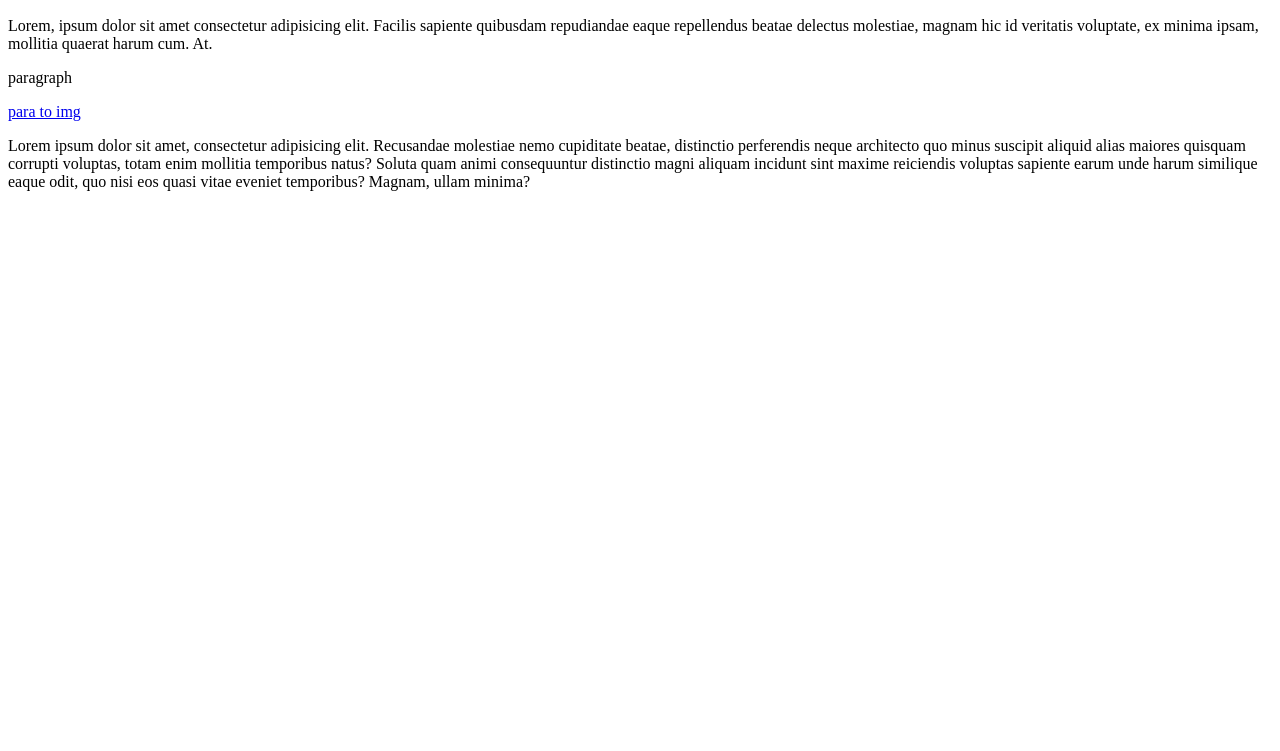
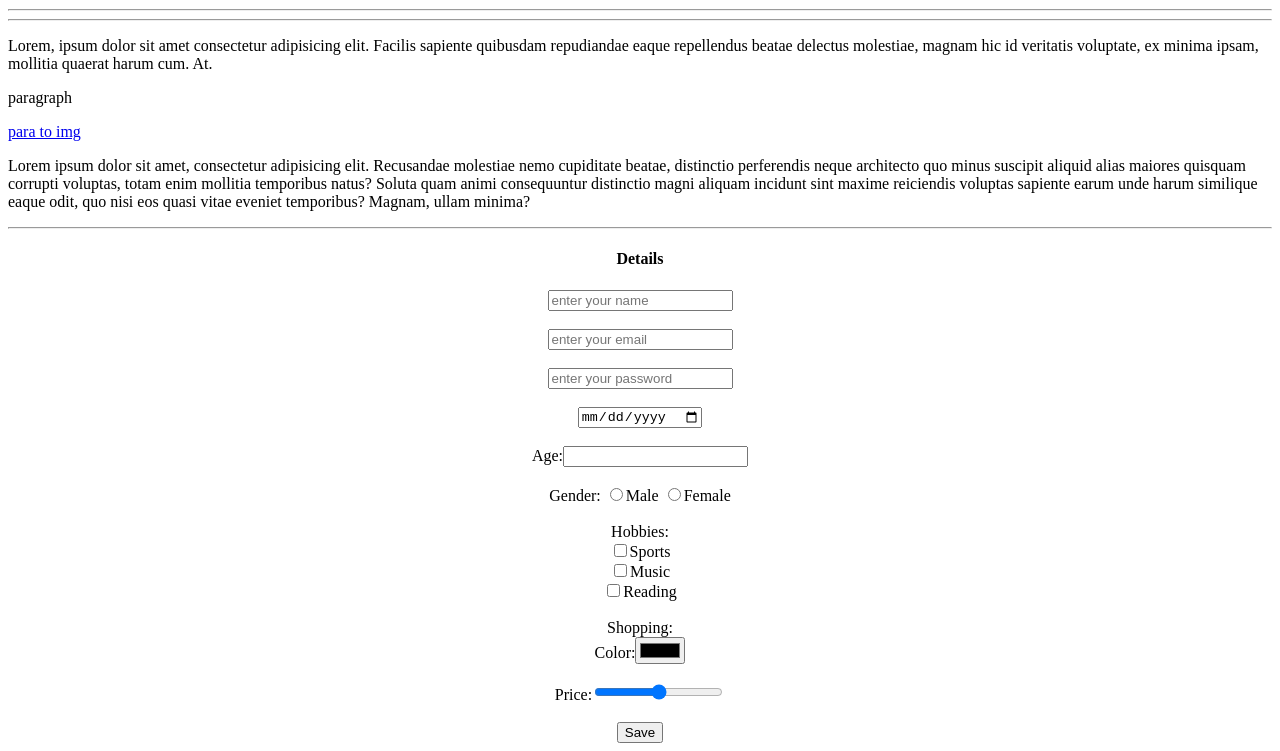
Before and after one commit to CaptainCoder01/Introduction-to-HTML, a plain HTML site: page codes/class.html in a window 1280 px wide. Shown: the part 1447-2198 px from the top of the page. Before the commit the page ends 1654 px from the top, so only its background shows below. Drawn offline with Linux system fonts and the light colour scheme.

Commit message:
class notes

```diff
--- a/codes/class.html
+++ b/codes/class.html
@@ -89,6 +89,8 @@
 <h3>image formatting</h3>
 <div style="text-align:center": center;"><img src="82044.jpg" height="200"></div>
 
+<hr><hr>
+
 
 <!--class3-->
 <!--hyperlinking in same page-->
@@ -97,6 +99,32 @@
 <a href="#img">para to img</a>
 <p>Lorem ipsum dolor sit amet, consectetur adipisicing elit. Recusandae molestiae nemo cupiditate beatae, distinctio perferendis neque architecto quo minus suscipit aliquid alias maiores quisquam corrupti voluptas, totam enim mollitia temporibus natus? Soluta quam animi consequuntur distinctio magni aliquam incidunt sint maxime reiciendis voluptas sapiente earum unde harum similique eaque odit, quo nisi eos quasi vitae eveniet temporibus? Magnam, ullam minima?</p>
 
+<hr>
+
+<!--creating form-->
+<form style="text-align: center;">
+    <h4>Details</h4>
+    <input type="text" name="name" placeholder="enter your name"><br><br>
+    <input type="email" name="email" placeholder="enter your email"><br><br>
+    <input type="password" name="password" placeholder="enter your password" required><br><br>
+    <input type="date" name="dob" required><br><br>
+    Age:<input type="number"><br><br>
+    Gender:
+    <input type="radio" name="gender">Male
+    <input type="radio" name="gender">Female <br><br>
+    Hobbies:<br>
+    <input type="checkbox" name="hb" value="Sports">Sports<br>
+    <input type="checkbox" name="hb" value="Music">Music<br>
+    <input type="checkbox" name="hb" value="Reading">Reading<br><br>
+    Shopping:<br>
+    Color:<input type="color"><br><br>
+    Price:<input type="range" min="0" max="100000"><br><br>
+
+    <input type="submit" value="Save">
+</form>
+
+
+
 
 </body>
 </html>
```
